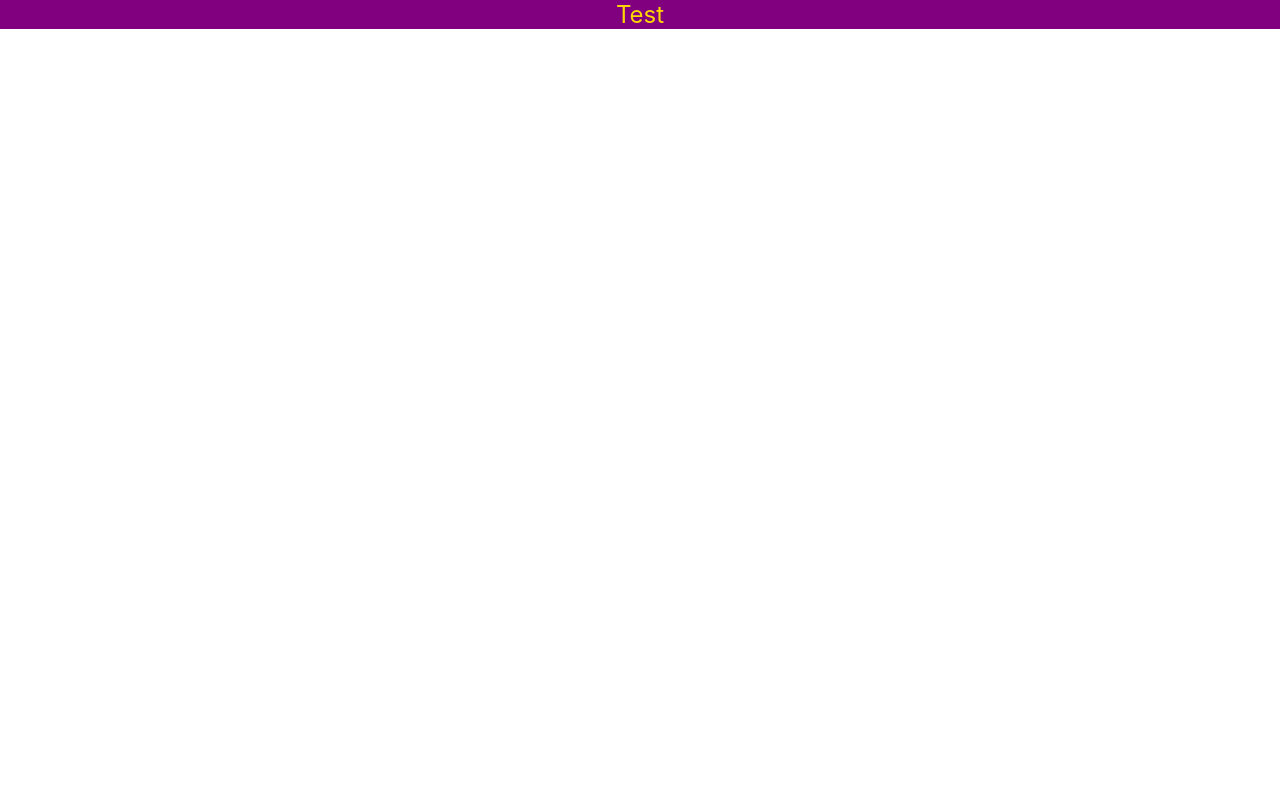
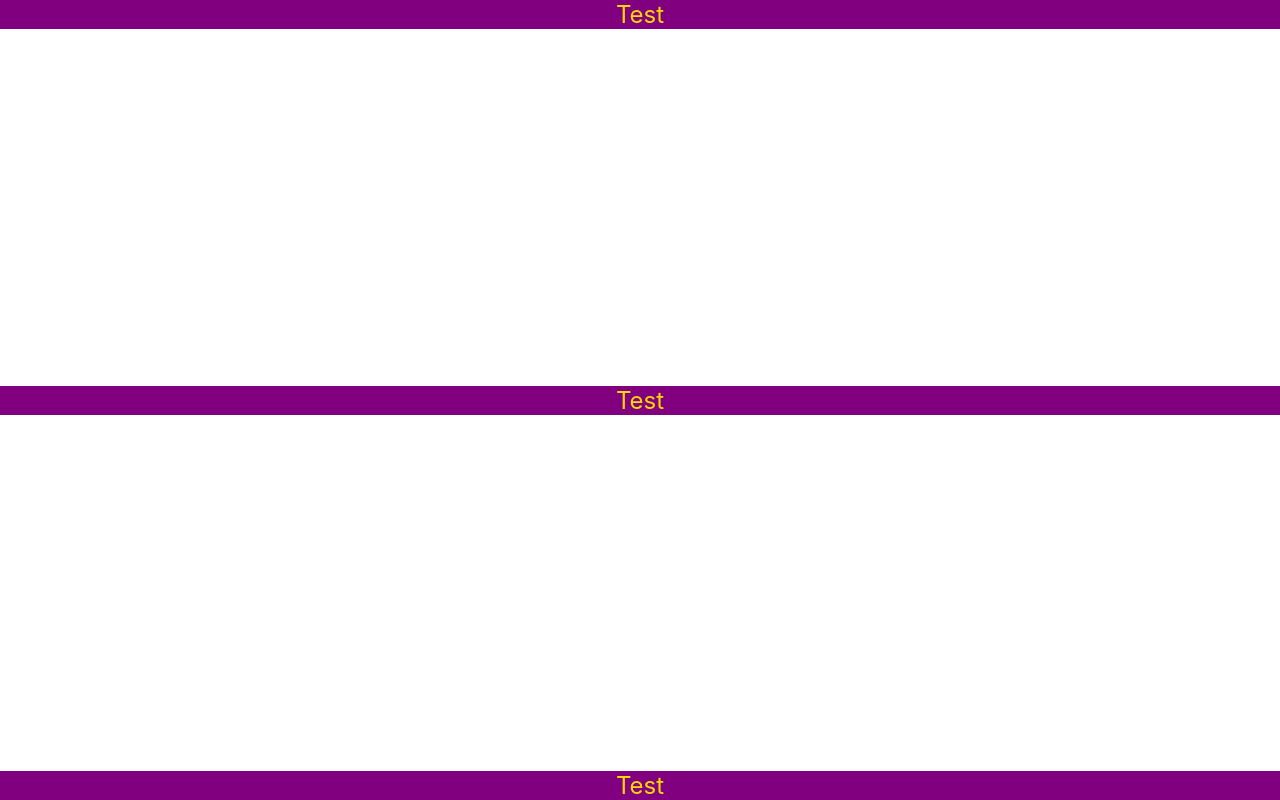
Before and after one commit to SebastianLaka/coding-bootcamp-testimonials-slider-master, a Vue app: page / in a window 1280 px wide. Built offline with nearby package versions, Linux system fonts and the light colour scheme.

Commit message:
Test for mixins properties and files which use brakpoints

```diff
--- a/src/App.vue
+++ b/src/App.vue
@@ -1,9 +1,17 @@
 <script setup></script>
 
 <template>
+  <div class="root">
   <div class="test1">
     <p>Test</p>
   </div>
+  <div class="test1">
+    <p>Test</p>
+  </div>
+  <div class="test1">
+    <p>Test</p>
+  </div>
+</div>
 </template>
 
 <style lang="scss">
--- a/src/assets/scss/mixins/_test.scss
+++ b/src/assets/scss/mixins/_test.scss
@@ -1,4 +1,16 @@
 @mixin flex-center{
     display: flex;
     justify-content: center;
+    align-items: center;
 }
+@mixin flex-row-between{
+    display: flex;
+    justify-content: space-between;
+    align-items: center;
+    gap: 1em;
+}
+@mixin flex-column-between{
+  @include flex-row-between;
+  flex-direction: column;
+
+}
--- a/src/assets/scss/responsive-styles/_hd-devs.scss
+++ b/src/assets/scss/responsive-styles/_hd-devs.scss
@@ -2,7 +2,8 @@
 @use './_breakpoints.scss' as *;
 @use '../mixins/_test.scss' as *;
 @media (min-width: $breakpoint-large-screen) {
-  body{
+  body {
+    .root {
       .test1 {
         @include flex-center;
         background-color: $orange;
@@ -12,3 +13,4 @@
       }
     }
   }
+}
--- a/src/assets/scss/responsive-styles/_large-devs.scss
+++ b/src/assets/scss/responsive-styles/_large-devs.scss
@@ -2,7 +2,10 @@
 @use './_breakpoints.scss' as *;
 @use '../mixins/_test.scss' as *;
 @media (min-width: $breakpoint-desktop) {
-  body{
+  body {
+    .root {
+      height: 100lvh;
+      @include flex-column-between;
       .test1 {
         @include flex-center;
         background-color: $purple;
@@ -12,3 +15,4 @@
       }
     }
   }
+}
--- a/src/assets/scss/responsive-styles/_medium-devs.scss
+++ b/src/assets/scss/responsive-styles/_medium-devs.scss
@@ -2,7 +2,9 @@
 @use './_breakpoints.scss' as *;
 @use '../mixins/_test.scss' as *;
 @media (min-width: $breakpoint-tablet) {
-  body{
+  body {
+    .root {
+      height: 100dvh;
       .test1 {
         @include flex-center;
         background-color: $yellow;
@@ -12,3 +14,4 @@
       }
     }
   }
+}
--- a/src/assets/scss/responsive-styles/_small-devs.scss
+++ b/src/assets/scss/responsive-styles/_small-devs.scss
@@ -3,12 +3,16 @@
 @use '../mixins/_test.scss' as *;
 @media (min-width: $breakpoint-small) {
   body {
-    .test1 {
-      @include flex-center;
-      background-color: $red;
-      p {
-        color: $blue;
-        font-size: $primary-font-size;
+    min-height: 100dvh;
+    .root {
+    @include flex-row-between;
+      .test1 {
+        width: 100%;
+        background-color: $red;
+        p {
+          color: $blue;
+          font-size: $primary-font-size;
+        }
       }
     }
   }
```
Lines whose indentation alone changed are shown as unchanged.
